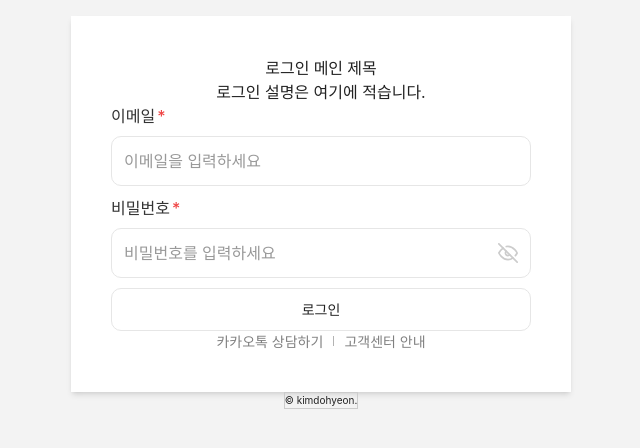
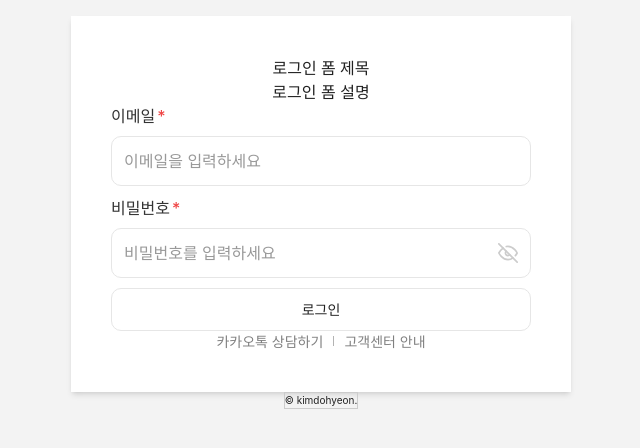
Before and after one commit to kimzeze/component-library, a Next.js app: page /login in a window 1280 px wide. Shown: the part 188-636 px from the top of the page, without its empty margins (319-959 px from the left). Built offline with nearby package versions, Linux system fonts and the light colour scheme; a web font is replaced by a local one.

Commit message:
design: 로그인 폼 제목 및 설명 변경
로그인 폼의 제목을 '로그인 폼 제목'으로, 설명을 '로그인 폼 설명'으로 수정하여 사용자에게 보다 명확한 정보를 제공하도록 개선하였습니다.

```diff
--- a/src/app/(auth)/_components/LoginFormHeader.tsx
+++ b/src/app/(auth)/_components/LoginFormHeader.tsx
@@ -1,8 +1,8 @@
 export default function LoginFormHeader() {
   return (
     <header className="text-center">
-      <h1 className="text-md font-medium">로그인 메인 제목</h1>
-      <p className="text-md">로그인 설명은 여기에 적습니다.</p>
+      <h1 className="text-md font-medium">로그인 폼 제목</h1>
+      <p className="text-md">로그인 폼 설명</p>
     </header>
   );
 }
```
